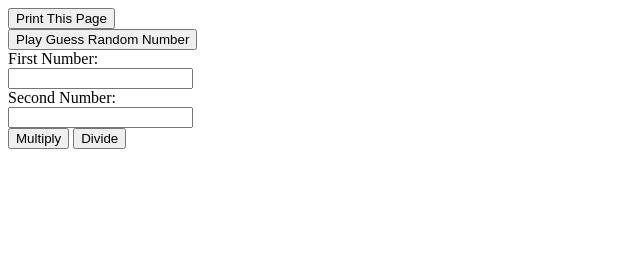
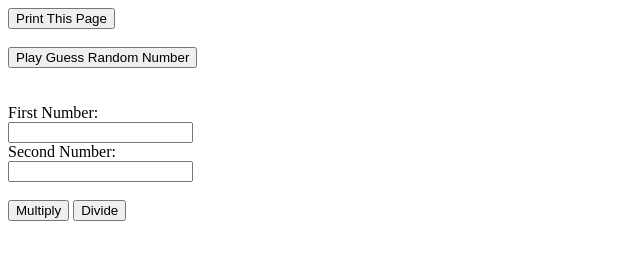
Before and after one commit to Alpha-W0lf/JavaScript-w3resource-Exercises, a plain HTML site: page index.html in a window 1280 px wide. Shown: the whole page, without its empty margins (0-640 px from the left). Drawn offline with Linux system fonts and the light colour scheme.

Commit message:
Update index.html

```diff
--- a/index.html
+++ b/index.html
@@ -7,14 +7,13 @@
     <title>Document</title>
 </head>
 <body>
-    <button onclick="printButton()">Print This Page</button>
-    <br>
-    <button onclick="guessRand()">Play Guess Random Number</button>
+    <button onclick="printButton()">Print This Page</button><br><br>
+    <button onclick="guessRand()">Play Guess Random Number</button><br><br><br>
     <form action="/app.js" method="post">
         <label for="num1">First Number:</label><br>
         <input type="text"><br>
         <label for="num2">Second Number:</label><br>
-        <input type="text"><br>
+        <input type="text"><br><br>
         <input type="submit" value="Multiply">
         <input type="submit" value="Divide"><br>
 
```
